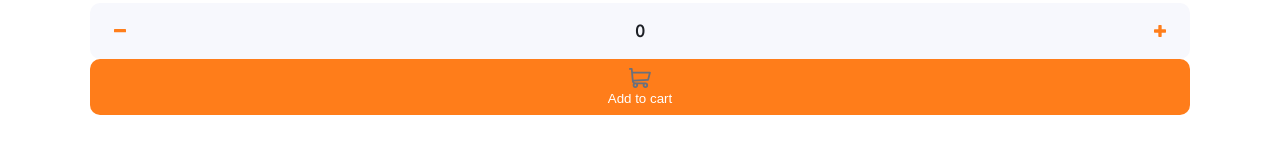
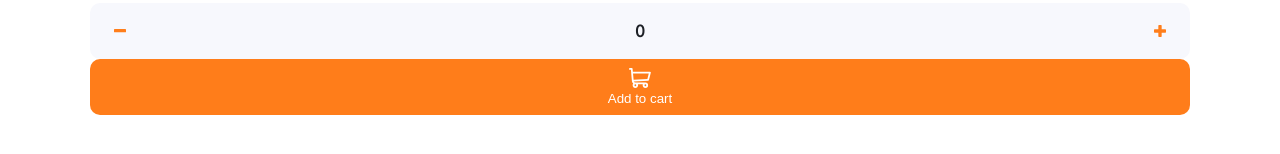
Before and after one commit to dlavrentev/ecomm-product-page, a React (Create React App) app: page / in a window 1280 px wide. Shown: the part 552-706 px from the top of the page. Built offline with nearby package versions, Linux system fonts and the light colour scheme.

Commit message:
updated description css js

```diff
--- a/src/Components/Body/Description/Description.css
+++ b/src/Components/Body/Description/Description.css
@@ -109,7 +109,3 @@
   border-radius: 10px;
   color: var(--color-neutral-white);
 }
-
-.btn-cart img {
-
-}
--- a/src/Components/Body/Description/Description.js
+++ b/src/Components/Body/Description/Description.js
@@ -2,7 +2,7 @@ import React from "react";
 import "./Description.css";
 import Minus from './../../../Images/icon-minus.svg'
 import Plus from './../../../Images/icon-plus.svg'
-import Cart from './../../../Images/icon-cart.svg'
+import Cart from './../../../Images/icon-cart-white.svg'
 
 const Description = () => {
   return (
```
Also changed, not shown: src/Images/icon-cart-white.svg (added).
